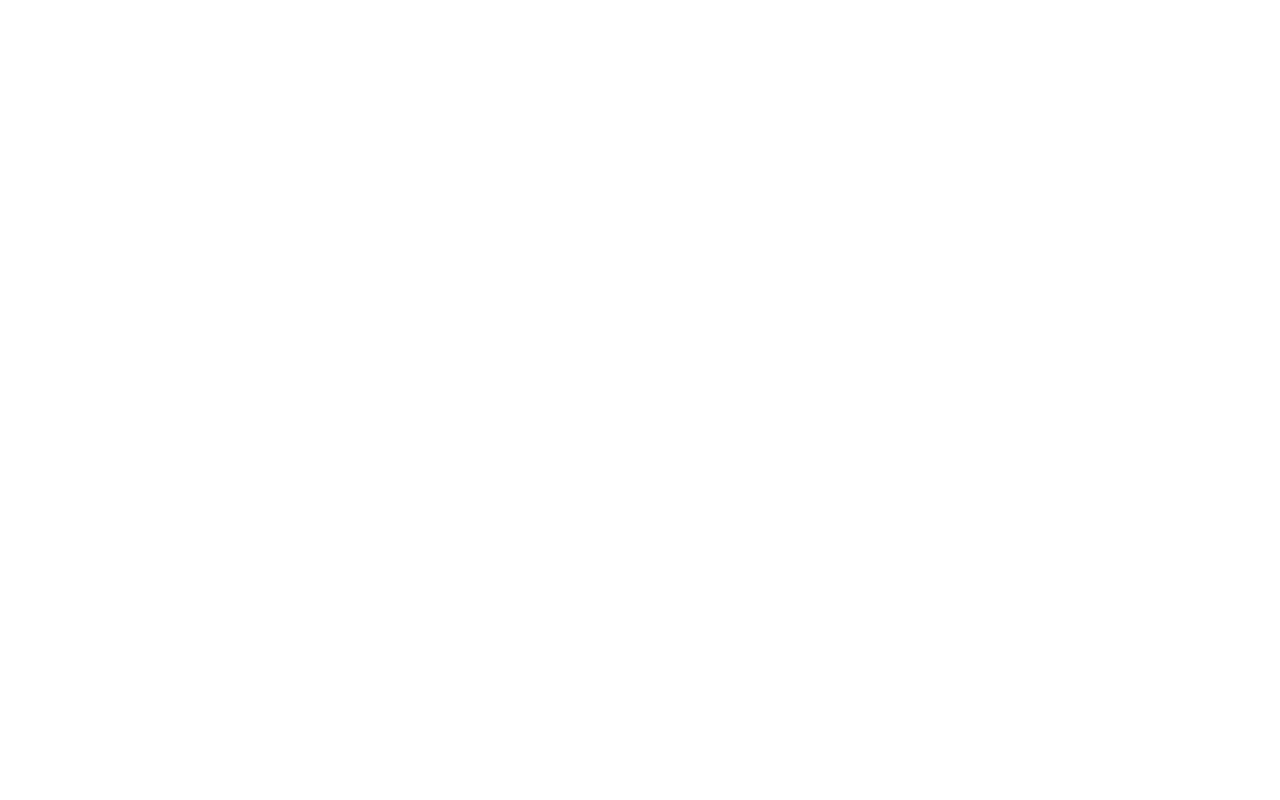
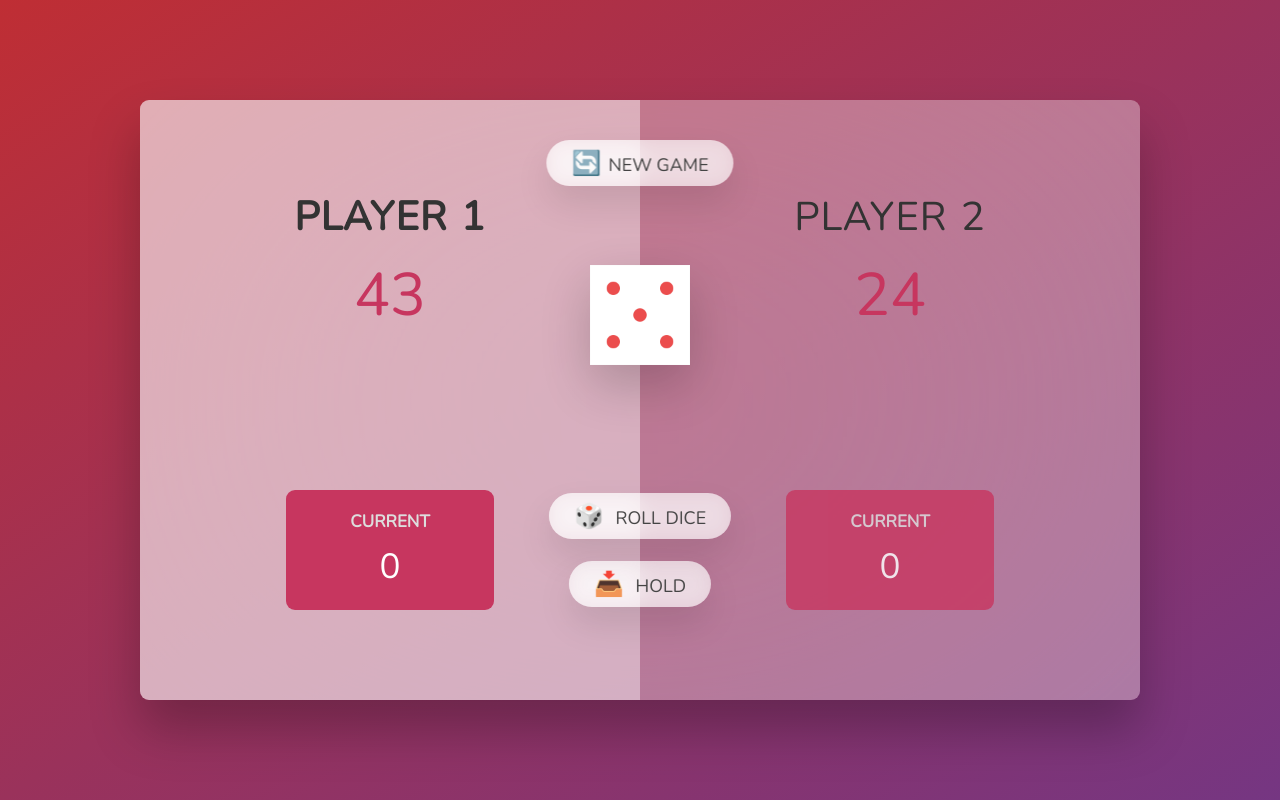
Before and after one commit to endx-star/Pig-Dice-Game, a plain HTML site: page index.html in a window 1280 px wide. Drawn offline with nearby package versions, Linux system fonts and the light colour scheme.

Commit message:
Starter file

```diff
--- a/index.html
+++ b/index.html
@@ -3,10 +3,32 @@
   <head>
     <meta charset="UTF-8" />
     <meta name="viewport" content="width=device-width, initial-scale=1.0" />
-    <title>Document</title>
+    <title>Pig-Dice-Game</title>
     <link rel="stylesheet" href="styles.css" />
   </head>
   <body>
+    <main>
+      <section class="player player--0 player--active">
+        <h2 class="name" id="name--0">Player 1</h2>
+        <p class="score" id="score--0">43</p>
+        <div class="current">
+          <h2 class="current-label">Current</h2>
+          <p class="current-score" id="current--0">0</p>
+        </div>
+      </section>
+      <section class="player player--1">
+        <h2 class="name" id="name--1">Player 2</h2>
+        <p class="score" id="score--1">24</p>
+        <div class="current">
+          <h2 class="current-label">Current</h2>
+          <p class="current-score" id="current--1">0</p>
+        </div>
+      </section>
+      <img src="images/dice-5.png" alt="playing dice" class="dice" />
+      <button class="btn btn--new">🔄New game</button>
+      <button class="btn btn--roll">🎲 Roll dice</button>
+      <button class="btn btn--hold">📥 Hold</button>
+    </main>
     <script src="script.js"></script>
   </body>
 </html>
--- a/script.js
+++ b/script.js
@@ -0,0 +1 @@
+'use script'
--- a/styles.css
+++ b/styles.css
@@ -0,0 +1,167 @@
+@import url("https://fonts.googleapis.com/css2?family=Nunito&display=swap");
+
+* {
+  margin: 0;
+  padding: 0;
+  box-sizing: inherit;
+}
+
+html {
+  font-size: 62.5%;
+  box-sizing: border-box;
+}
+
+body {
+  font-family: "Nunito", sans-serif;
+  font-weight: 400;
+  height: 100vh;
+  color: #333;
+  background-image: linear-gradient(to top left, #753682 0%, #bf2e34 100%);
+  display: flex;
+  align-items: center;
+  justify-content: center;
+}
+
+/* LAYOUT*/
+main {
+  position: relative;
+  width: 100rem;
+  height: 60rem;
+  background-color: rgba(255, 255, 255, 0.35);
+  backdrop-filter: blur(200px);
+  filter: blur();
+  box-shadow: 0 3rem 5rem rgba(0, 0, 0, 0.25);
+  border-radius: 9px;
+  overflow: hidden;
+  display: flex;
+}
+.player {
+  flex: 50%;
+  padding: 9rem;
+  display: flex;
+  flex-direction: column;
+  align-items: center;
+  transition: all 0.75s;
+}
+
+/* Elements */
+.name {
+  position: relative;
+  font-size: 4rem;
+  text-transform: uppercase;
+  letter-spacing: 1px;
+  word-spacing: 2px;
+  font-weight: 300;
+  margin-bottom: 1rem;
+}
+
+.score {
+  font-size: 6rem;
+  font-weight: 300;
+  color: #c7365f;
+  margin-bottom: auto;
+}
+
+.player--active {
+  background-color: rgba(255, 255, 255, 0.4);
+}
+
+.player--active .name {
+  font-weight: 700;
+}
+.player--active .score {
+  font-weight: 400;
+}
+
+.player--active .current {
+  opacity: 1;
+}
+
+.current {
+  background-color: #c7365f;
+  opacity: 0.8;
+  border-radius: 9px;
+  color: #fff;
+  width: 65%;
+  padding: 2rem;
+  text-align: center;
+  transition: all 0.75s;
+}
+
+.current-label {
+  text-transform: uppercase;
+  margin-bottom: 1rem;
+  font-size: 1.7rem;
+  color: #ddd;
+}
+
+.current-score {
+  font-size: 3.5rem;
+}
+
+/* Absolute Positioned Elements */
+.btn {
+  position: absolute;
+  left: 50%;
+  transform: translateX(-50%);
+  color: #444;
+  background: none;
+  border: none;
+  font-family: inherit;
+  font-size: 1.8rem;
+  text-transform: uppercase;
+  cursor: pointer;
+  font-weight: 400;
+  transition: all 0.2s;
+  background-color: white;
+  background-color: rgba(255, 255, 255, 0.6);
+  backdrop-filter: blur(10px);
+  padding: 0.7rem 2.5rem;
+  border-radius: 50rem;
+  box-shadow: 0 1.75rem 3.5rem rgba(0, 0, 0, 0.1);
+}
+
+.btn::first-letter {
+  font-size: 2.4rem;
+  display: inline-block;
+  margin-right: 0.7rem;
+}
+
+.btn--new {
+  top: 4rem;
+}
+
+.btn--roll {
+  top: 39.3rem;
+}
+
+.btn--hold {
+  top: 46.1rem;
+}
+
+.btn:active {
+  transform: translate(-50%, 3px);
+  box-shadow: 0 1rem 2rem rgba(0, 0, 0, 0.15);
+}
+
+.btn:focus {
+  outline: none;
+}
+
+.dice {
+  position: absolute;
+  left: 50%;
+  top: 16.5rem;
+  transform: translateX(-50%);
+  height: 10rem;
+  box-shadow: 0 2rem 5rem rgba(0, 0, 0, 0.2);
+}
+
+.player--winner {
+  background-color: #2f2f2f;
+}
+
+.player--winner .name {
+  font-weight: 700;
+  color: #c7365f;
+}
```
